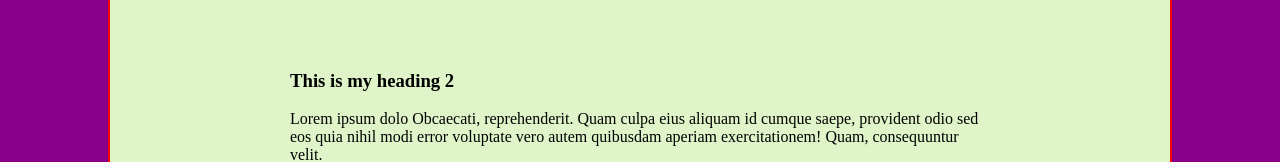
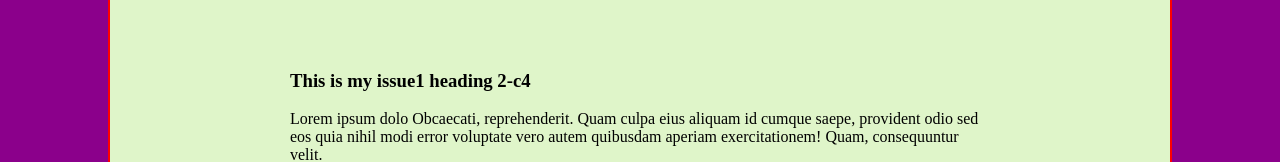
Before and after one commit to sourishpal2031/DemoRepository, a plain HTML site: page my website/index.html in a window 1280 px wide. Shown: the part 321-483 px from the top of the page. Drawn offline with Linux system fonts and the light colour scheme.

Commit message:
this is c4

```diff
--- a/my website/index.html
+++ b/my website/index.html
@@ -49,7 +49,7 @@
 </head>
 <body>
     <div class="container" id="cont1">
-        <h3>This is my heading 2</h3>
+        <h3>This is my issue1 heading 2-c4</h3>
         <p>Lorem ipsum dolo Obcaecati, reprehenderit. Quam culpa eius aliquam id cumque saepe, provident odio sed eos quia nihil modi error voluptate vero autem quibusdam aperiam exercitationem! Quam, consequuntur velit.</p>
         <a href="https://yahoo.com" class="btn">Read more</a>
         <button class="btn">Contact us</button>
```
